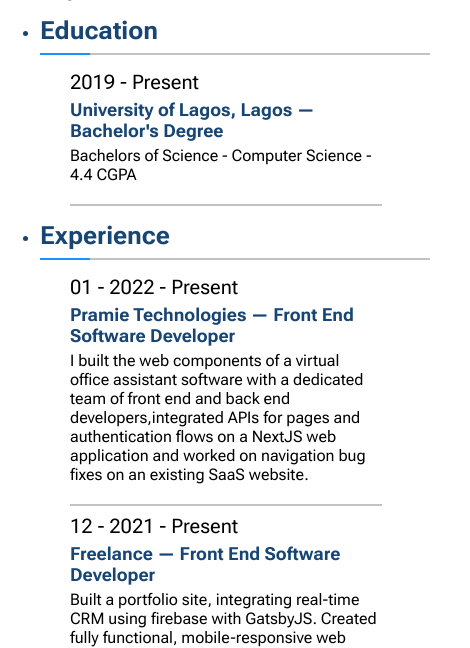
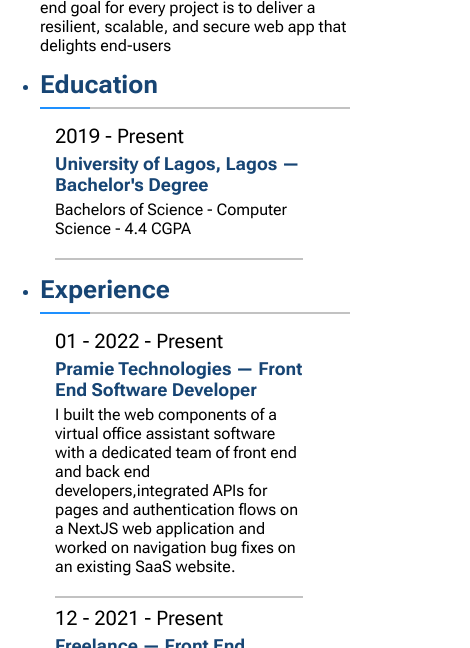
Before and after one commit to AbdurrahmanSogbesan/zuri-resume, a React (Create React App) app: page / in a window 390 px wide. Shown: the part 853-1501 px from the top of the page, 470 px wide, since content can reach past the window. Built offline with nearby package versions, Linux system fonts and the light colour scheme.

Commit message:
styling fix

```diff
--- a/src/App.css
+++ b/src/App.css
@@ -39,7 +39,6 @@
   left: 0;
   width: 30%;
   position: fixed;
-  flex: 0.3;
   color: white;
   display: flex;
   flex-direction: column;
@@ -107,7 +106,6 @@
   margin-left: 35%;
   padding: 40px 40px 20px;
   animation: transitionIn 1.5s;
-  width: 100%;
 }
 
 ul {
@@ -148,10 +146,14 @@ ul li > span {
   .leftSection {
     height: 100%;
     position: inherit;
+    left: unset;
     padding-bottom: 35px;
     display: flex;
     flex-direction: column;
-    width: 100%;
+    width: auto;
+    top: unset;
+    bottom: unset;
+    left: unset;
   }
   .introSection {
     padding-bottom: 145px;
@@ -167,6 +169,7 @@ ul li > span {
   }
   .rightSection {
     margin-left: 0;
+    width: fit-content;
   }
 }
 
--- a/src/components/Timeline/Timeline.css
+++ b/src/components/Timeline/Timeline.css
@@ -13,3 +13,9 @@
 .timelineContainer > hr {
   border: 1px solid #c2c2c2;
 }
+
+@media (max-width: 500px) {
+  .timelineContainer {
+    left: 15px;
+  }
+}
```
